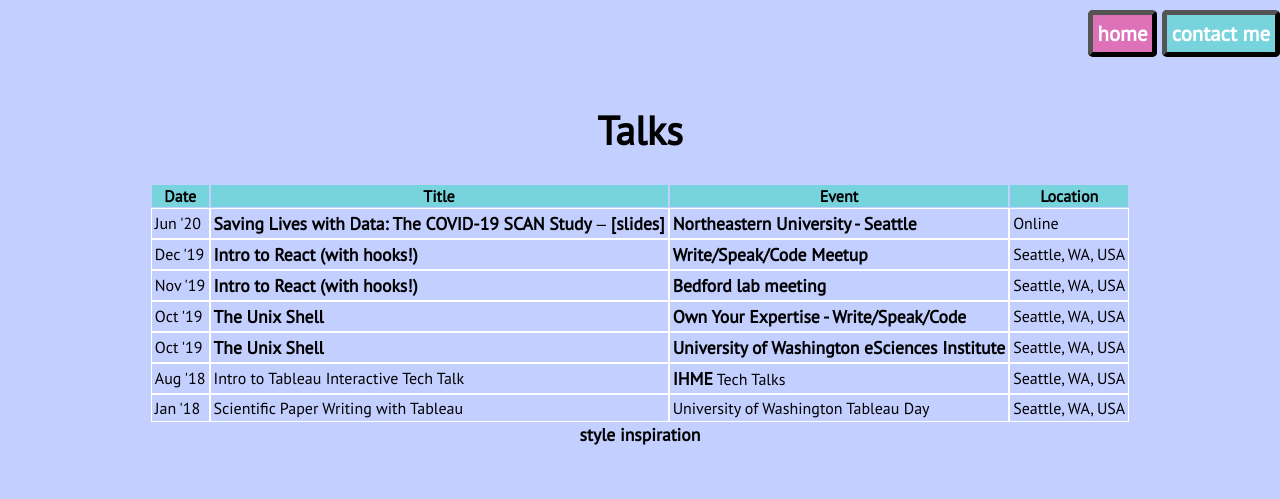
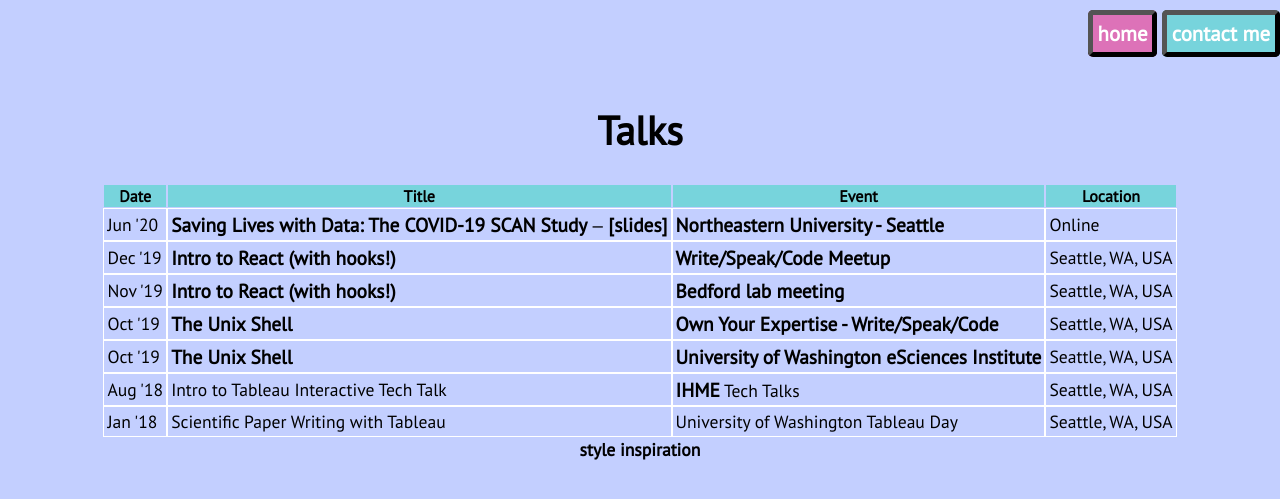
Before and after one commit to kairstenfay/kairstenfay.github.io, a Jekyll site: the page built from talks/index.html, in a window 1280 px wide. Shown: the top 499 px of the page. Built offline with Jekyll 4.4.1, drawn with Linux system fonts in a browser that asks for light colours.

Commit message:
Make table more mobile responsive

```diff
--- a/css/main.css
+++ b/css/main.css
@@ -133,6 +133,10 @@
     }
 
     a {
+        font-size: 1.1em;
+    }
+
+    td {
         font-size: 1.1em;
     }
 
```
